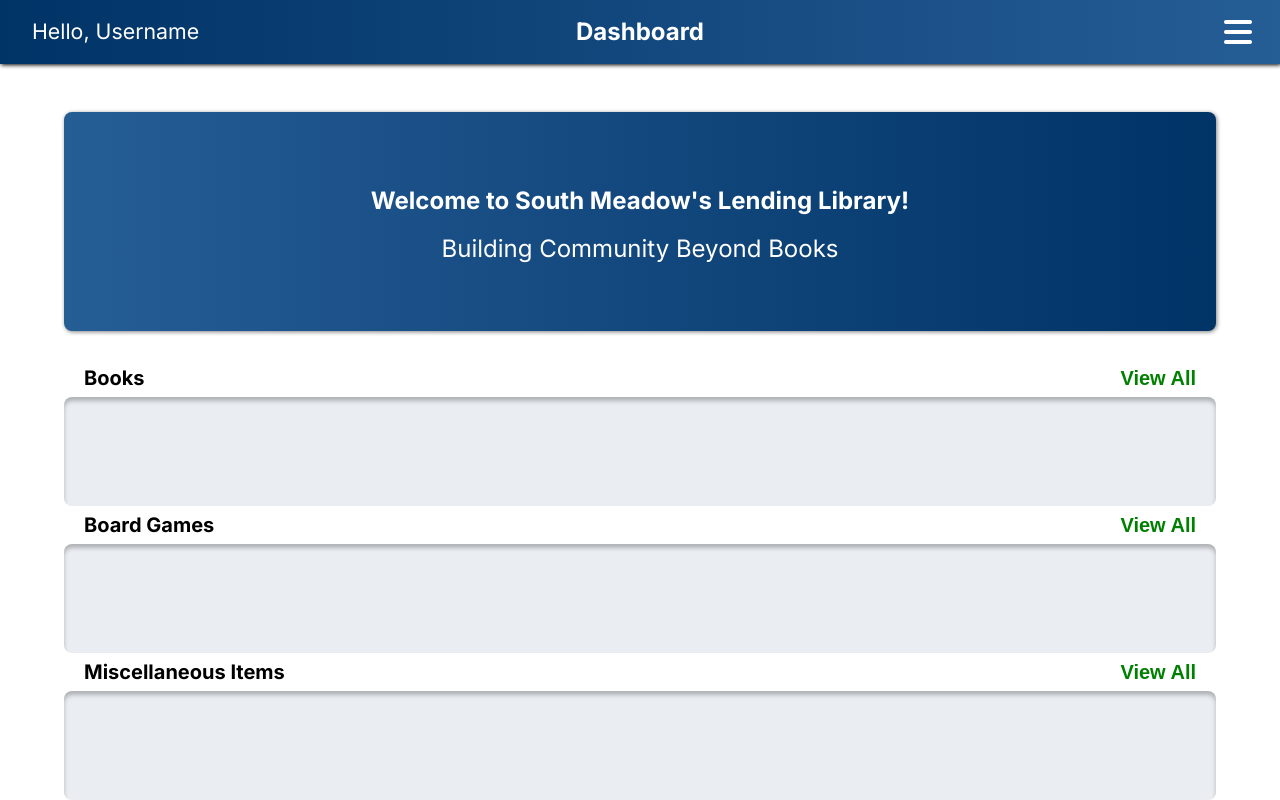
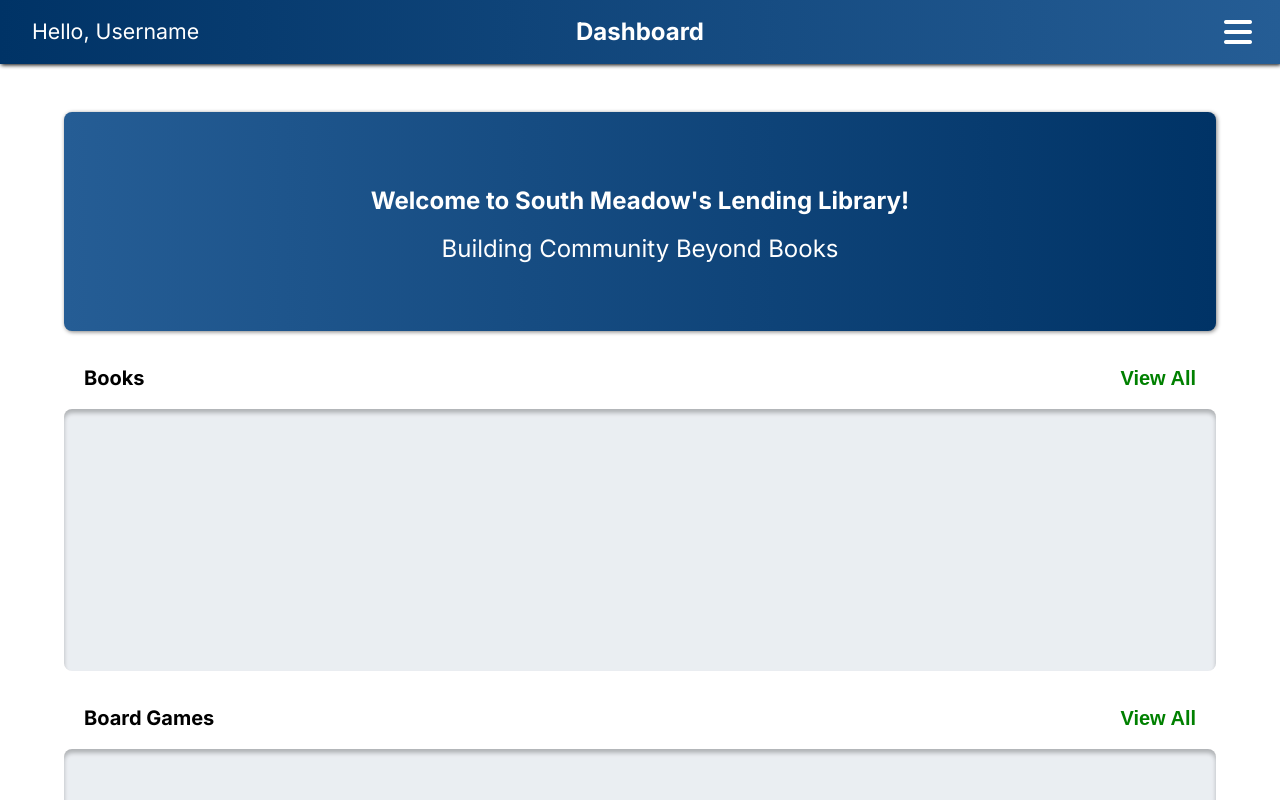
Before and after one commit to PMWeaver4/Champion-Library-App, a React (Vite) app in the folder Client/: page /home in a window 1280 px wide. Built offline with nearby package versions, Linux system fonts and the light colour scheme.

Commit message:
dashboard css

```diff
--- a/Client/src/Routes/Home/_Home-desktop.scss
+++ b/Client/src/Routes/Home/_Home-desktop.scss
@@ -1,4 +1,5 @@
 .home-page {
+  overflow-y: scroll;
   .home-banner {
     height: 50%;
     margin-top: 7rem;
@@ -11,10 +12,15 @@
     }
   }
   .dashboard-display-container {
+    gap: 1rem;
+    height: 100%;
     .display-shelf {
-      height: 30%;
-      margin-bottom: 0;
+      min-height: 60%;
+
       .display-shelf-headers {
+        .display-shelf .items {
+          margin-bottom: 1rem;
+        }
         h3 {
           font-size: 1.25rem;
         }
--- a/Client/src/Routes/Home/_Home-mobile.scss
+++ b/Client/src/Routes/Home/_Home-mobile.scss
@@ -6,6 +6,7 @@
   height: 100%;
   .home-banner {
     margin-top: 5rem;
+    margin-bottom: 2rem;
     height: 15%;
     width: 90%;
     border-radius: 8px;
@@ -30,23 +31,21 @@
   }
 
   .dashboard-display-container {
-    margin-top: 2rem;
     display: flex;
     flex-direction: column;
     align-items: center;
     width: 100%;
     height: 100%;
-    gap: 4px;
-
+    gap: 2px;
     .display-shelf {
       display: flex;
       flex-direction: column;
       height: 20%;
       width: 90%;
+      margin-bottom: 2rem;
       background-color: #00336615;
       border-radius: 8px;
       box-shadow: inset 0px 4px 4px rgba(0, 0, 0, 0.25);
-      margin-bottom: 2rem;
     }
     .display-shelf-headers {
       display: flex;
--- a/Client/src/Routes/Home/_Home-tablet.scss
+++ b/Client/src/Routes/Home/_Home-tablet.scss
@@ -12,7 +12,8 @@
   }
   .dashboard-display-container {
     .display-shelf {
-      height: 30%;
+      height: 25%;
+      margin-bottom: 1rem;
     }
     .display-shelf-headers {
       h3 {
--- a/Client/src/Routes/Inbox/_Inbox-mobile.scss
+++ b/Client/src/Routes/Inbox/_Inbox-mobile.scss
@@ -21,15 +21,15 @@
 
       .inbox-search {
         display: flex;
-        background-color: red;
+        background-color: rgba(211, 211, 211, 0.445);
         flex-direction: column;
         width: 70%;
         height: 1.25rem;
         margin-top: 4rem;
         padding-left: 2rem;
-        background-repeat: no-repeat;
-        background-position: left center;
-        border-radius: 8px;
+        border-radius: 1rem;
+        border: none;
+        box-shadow: inset 0px 4px 4px rgba(0, 0, 0, 0.25);
       }
     }
     .inbox-panel {
--- a/Client/src/style.scss
+++ b/Client/src/style.scss
@@ -16,6 +16,3 @@
 @media only screen and (min-width: 992px) {
   @import "./assets/CSS/desktop";
 }
-
-//! all the files being imported to style.scss need a underscore before you name the file. style.scss doesnt need one
-// ! since it is being imported to JSX (itll still work without it but its proper to follow documentation)
```
